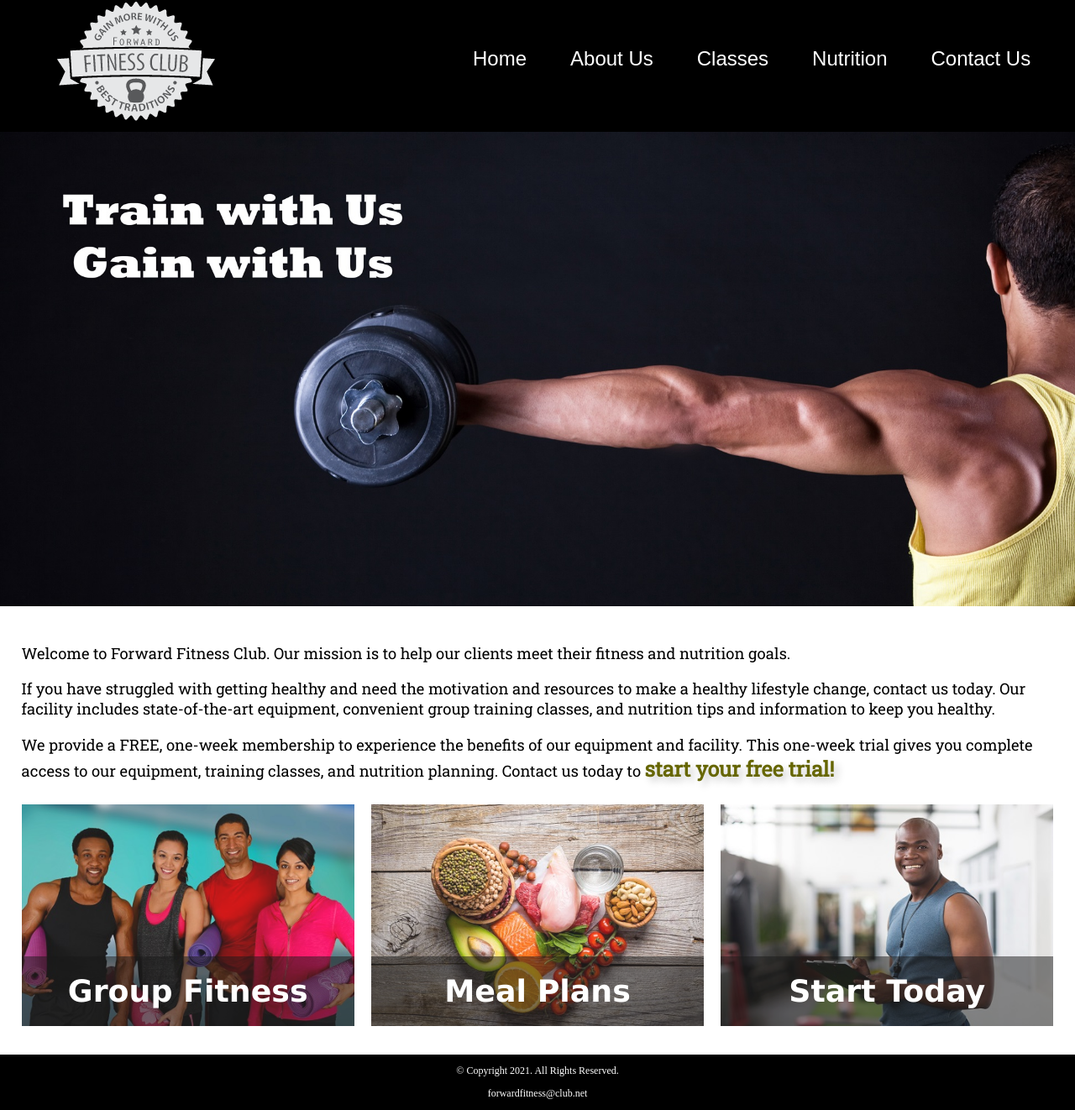
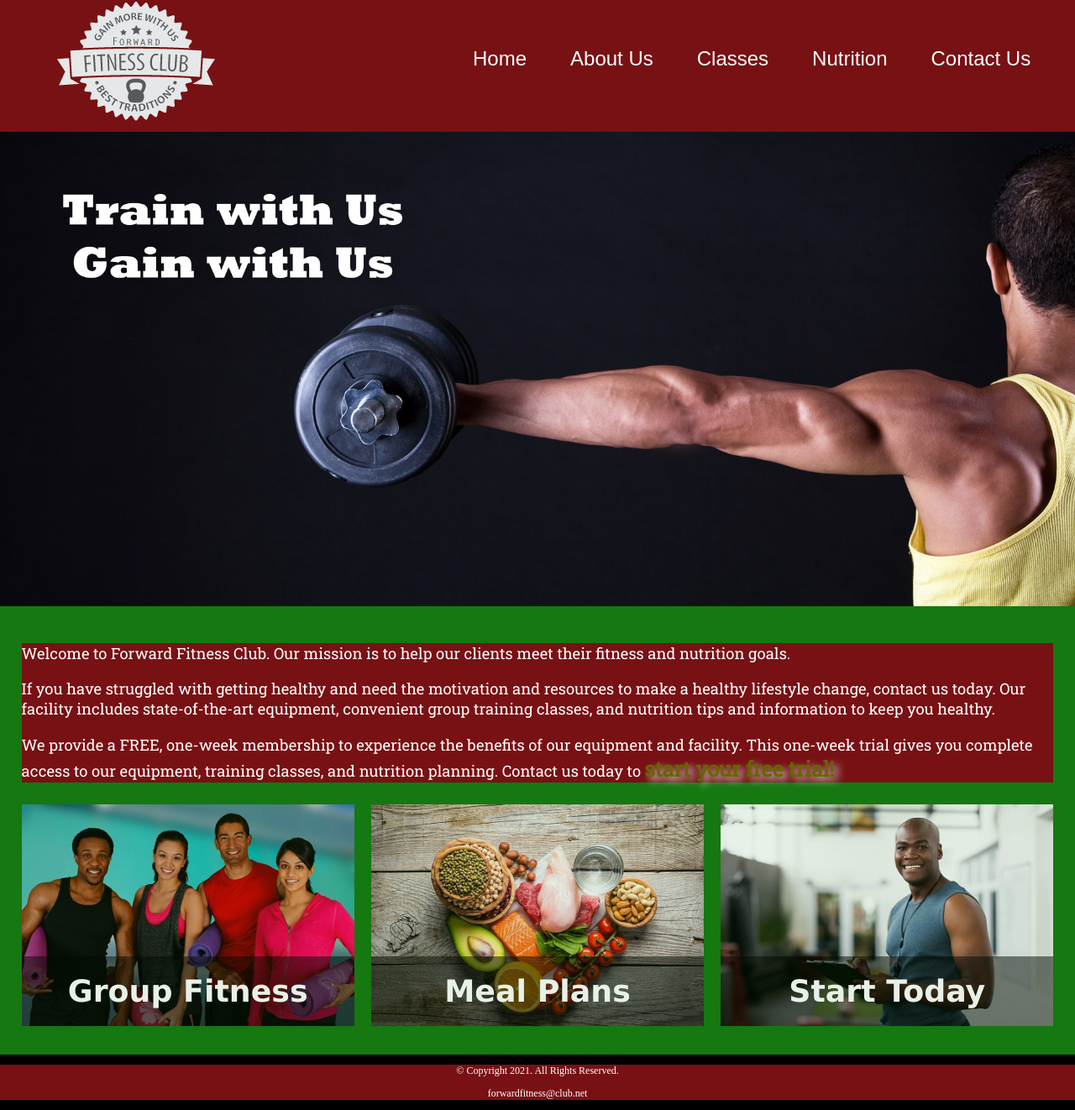
Before and after one commit to AntO753/CIS102W-Final-Project, a plain HTML site: page index.html in a window 1280 px wide. Shown: the part 33-1355 px from the top of the page at 84% size. Drawn offline with Linux system fonts and the light colour scheme; a web font is replaced by a local one.

Commit message:
Editing Colors

```diff
--- a/CSS/styles.css
+++ b/CSS/styles.css
@@ -31,7 +31,7 @@ img, video {
 /* Style rule for header */
 header {
     top: 0;
-    background-color: #000;
+    background-color: #781114;
     height: 190px;
 }
 
@@ -64,11 +64,12 @@ header img {
 
 .tablet-desktop, #menu-links {
     display: none;
+    background-color: #781114;
 }
 
 /* Style rules for main content */
 main {
-    background-color: #fff;
+    background-color: #157811;
     padding: 2%;
     font-size: 1.15em;
     font-family: 'Roboto Slab', serif;
@@ -220,6 +221,10 @@ footer p {
     padding: 0 1em;
 }
 
+footer {
+    background-color: #781114;
+}
+
 footer p a {
     color: #fff;
     text-decoration: none;
@@ -231,6 +236,8 @@ footer p a {
     /* Tablet Viewport: Show tablet-desktop class, hide mobile class */
     .tablet-desktop {
         display: block;
+        background-color: #781114;
+        color: #ffffff;
     }
 
     .mobile, .mobile-nav {
@@ -240,6 +247,7 @@ footer p a {
     /* Tablet Viewport: Style rule for header */
     header {
         padding-bottom: 2%;
+        background-color: #781114;
     }
 
     /* Tablet Viewport: Style rules for nav area */
```
